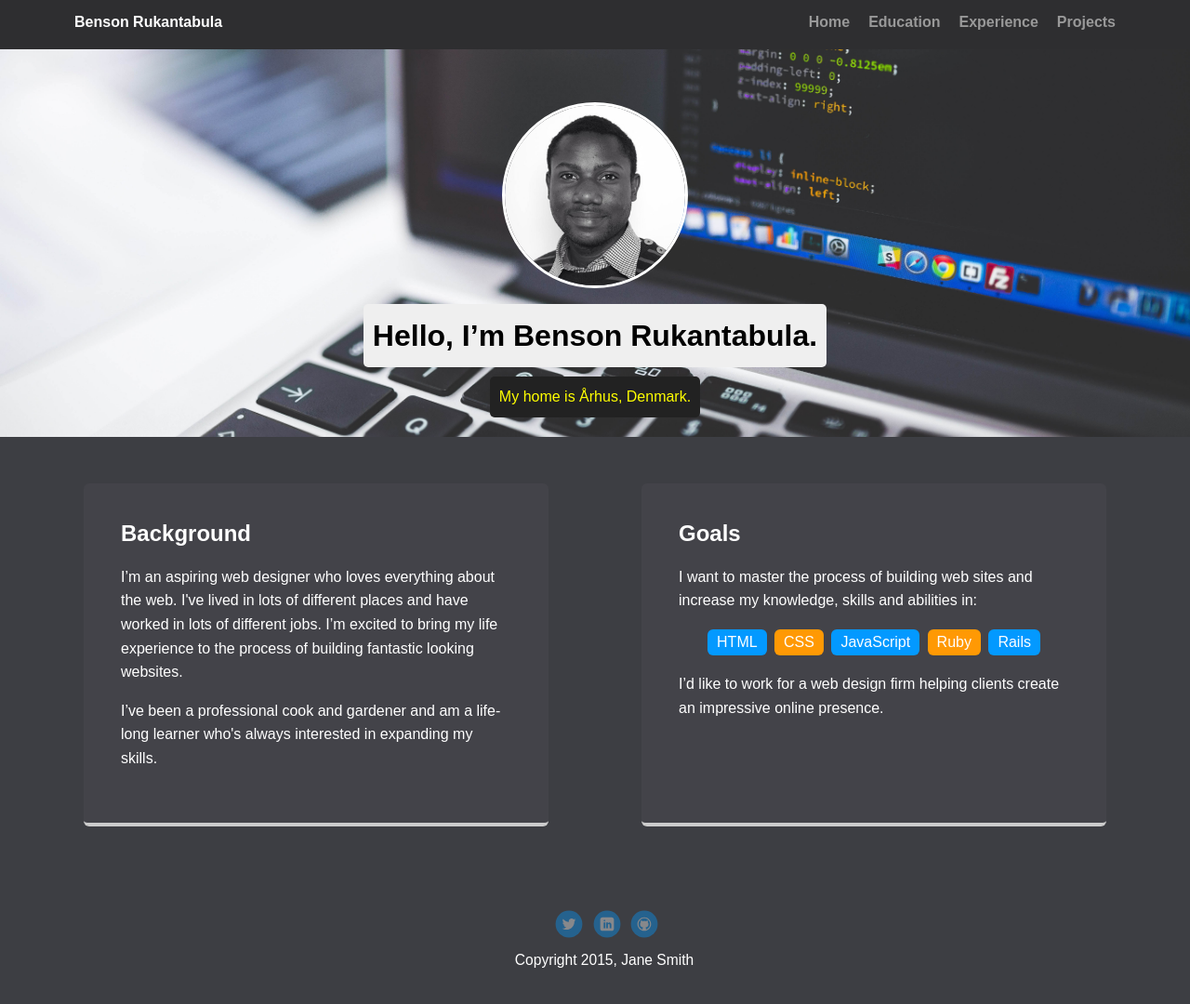
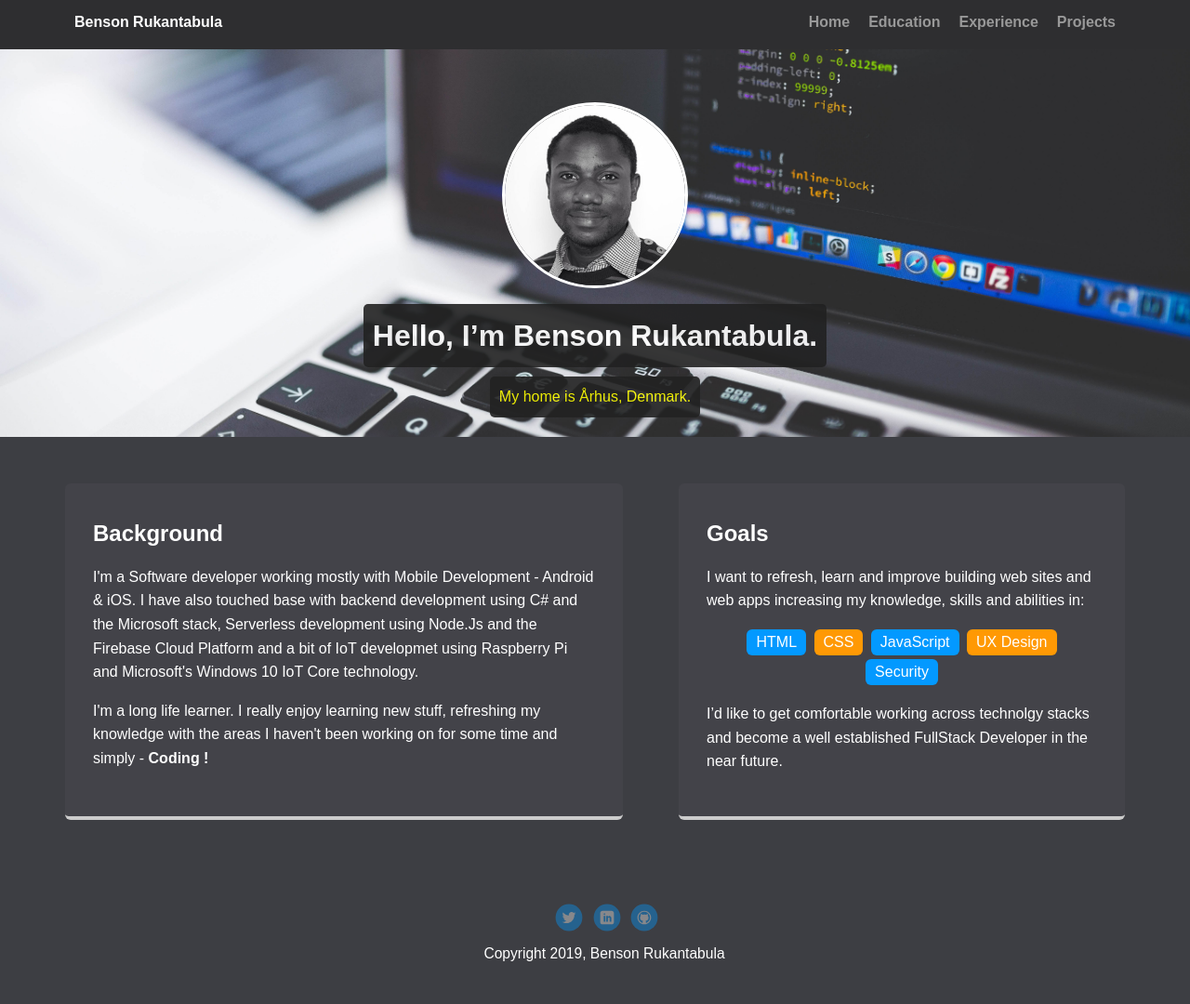
Before and after one commit to rukantabula/treehouse_portfolio_update_v1, a plain HTML site: page portfolio_update_v1/index.html in a window 1280 px wide. Shown: the whole page at 93% size. Drawn offline with Linux system fonts and the light colour scheme; a web font is replaced by a local one.

Commit message:
most styling done

```diff
--- a/portfolio_update_v1/index.html
+++ b/portfolio_update_v1/index.html
@@ -20,28 +20,28 @@
 
     <header>
       <img src="images/me.jpg" alt="Drawing of Jane Smith" class="profile-image">
-      <h1 class="tag name">Hello, I’m Benson Rukantabula.</h1>
+      <h1 class="tag header-name">Hello, I’m Benson Rukantabula.</h1>
       <p class="tag location">My home is Århus, Denmark.</p>
     </header>
 
     <main class="flex">
       <div class="card">
         <h2>Background</h2>
-        <p>I’m an aspiring web designer who loves everything about the web. I've lived in lots of different places and have worked in lots of different jobs. I’m excited to bring my life experience to the process of building fantastic looking websites.</p>
-        <p>I’ve been a professional cook and gardener and am a life-long learner who's always interested in expanding my skills.</p>
+        <p>I'm a Software developer working mostly with Mobile Development - Android & iOS. I have also touched base with backend development using C# and the Microsoft stack, Serverless development using Node.Js and the Firebase Cloud Platform and a bit of IoT developmet using Raspberry Pi and Microsoft's Windows 10 IoT Core technology.</p>
+        <p>I'm a long life learner. I really enjoy learning new stuff, refreshing my knowledge with the areas I haven't been working on for some time and simply - <strong>Coding !</strong></p>
       </div>
 
       <div class="card">
         <h2>Goals</h2>
-        <p>I want to master the process of building web sites and increase my knowledge, skills and abilities in:</p>
+        <p>I want to refresh, learn and improve building web sites and web apps increasing my knowledge, skills and abilities in:</p>
         <ul class="skills">
           <li>HTML</li>
           <li>CSS</li>
           <li>JavaScript</li>
-          <li>Ruby</li>
-          <li>Rails</li>
+          <li>UX Design</li>
+          <li>Security</li>
         </ul>
-        <p>I’d like to work for a web design firm helping clients create an impressive online presence.</p>
+        <p>I’d like to get comfortable working across technolgy stacks and become a well established FullStack Developer in the near future.</p>
       </div>
 
     </main>
@@ -51,7 +51,7 @@
         <li><a href="#" class="social linkedin">LinkedIn</a></li>
         <li><a href="#" class="social github">Github</a></li>
       </ul>
-      <p class="copyright">Copyright 2015, Jane Smith</p>
+      <p class="copyright">Copyright 2019, Benson Rukantabula</p>
     </footer>
   </body>
   </html>
--- a/portfolio_update_v1/styles.css
+++ b/portfolio_update_v1/styles.css
@@ -88,11 +88,18 @@ header .profile-image:hover {
 .location {
   background-color: #222;
   color: yellow;
+  opacity: .9;
+}
+
+.header-name {
+  background-color: #222;
+  color: white;
+  opacity: .9;
 }
 .card {
   margin: 30px;
-  padding: 20px 40px 40px;
-  max-width: 500px;
+  padding: 20px 30px 30px;
+  max-width: 600px;
   text-align: left;
   background: #434349;
   border-bottom: 4px solid #ccc;
```
